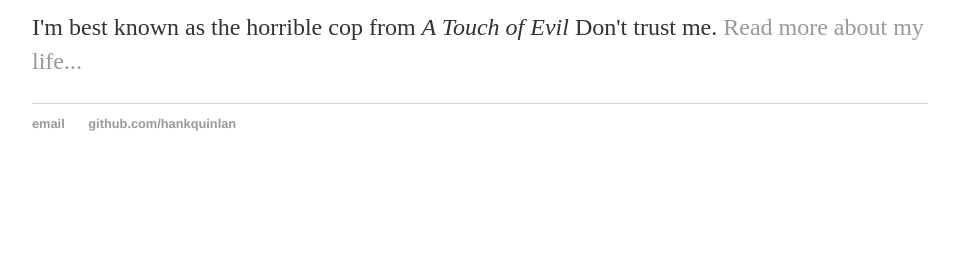
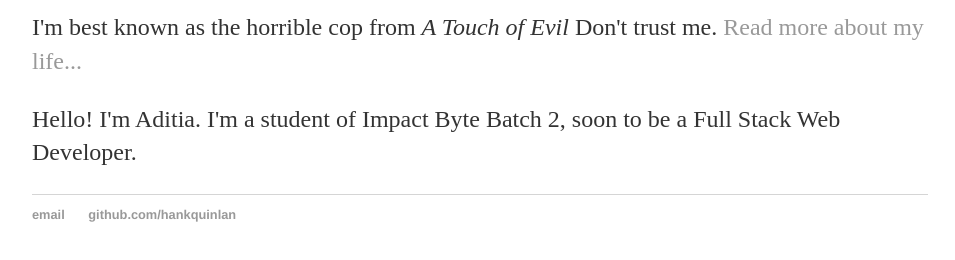
Before and after one commit to Shufeyangyi2015310117/Shufeyangyi2015210117.github.io, a plain HTML site: page index.html in a window 1280 px wide. Shown: the part 186-446 px from the top of the page, without its empty margins (160-1115 px from the left). Drawn offline with Linux system fonts and the light colour scheme.

Commit message:
Update index.html

```diff
--- a/index.html
+++ b/index.html
@@ -18,6 +18,7 @@
     		<div class="blurb">
         		<h1>Hi there, I'm Yang Yi!</h1>
 				<p>I'm best known as the horrible cop from <em>A Touch of Evil</em> Don't trust me. <a href="/about">Read more about my life...</a></p>
+				<p>Hello! I'm Aditia. I'm a student of Impact Byte Batch 2, soon to be a Full Stack Web Developer. </p>
     		</div><!-- /.blurb -->
 		</div><!-- /.container -->
 		<footer>
```
